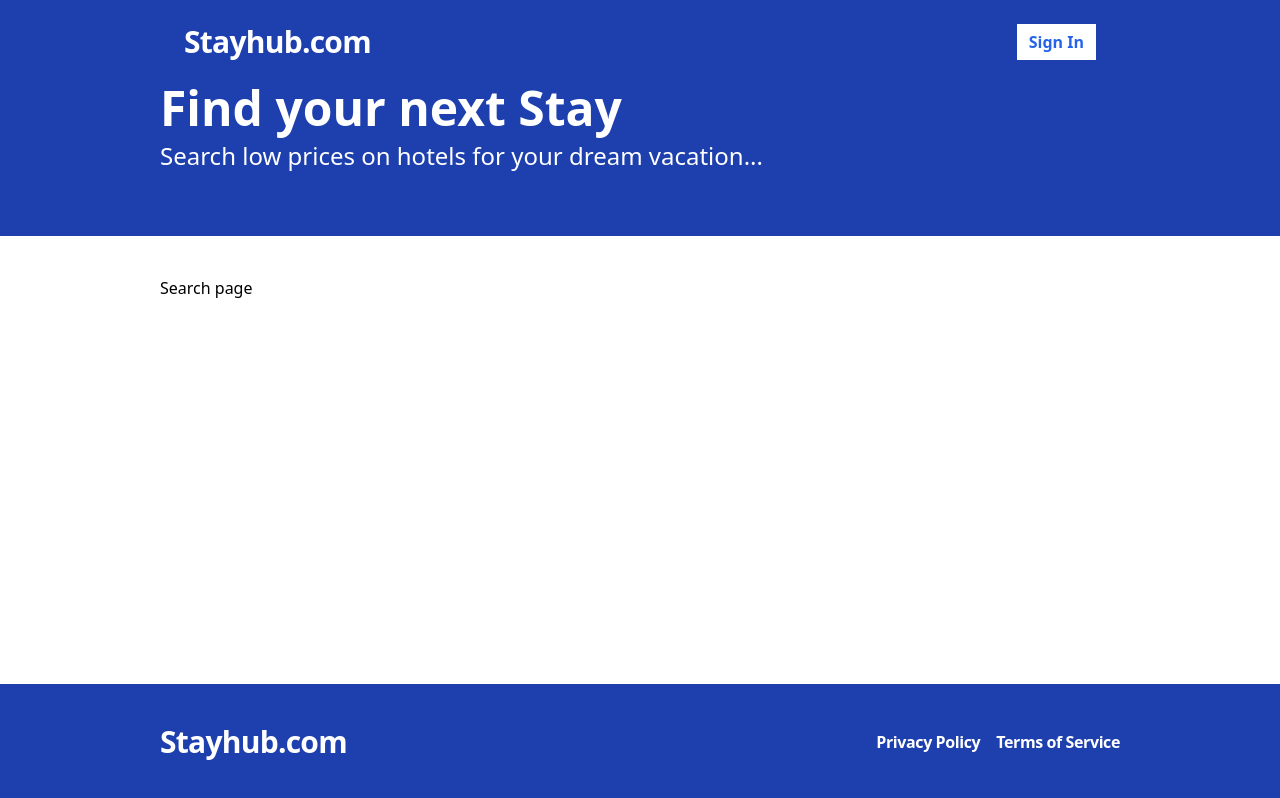
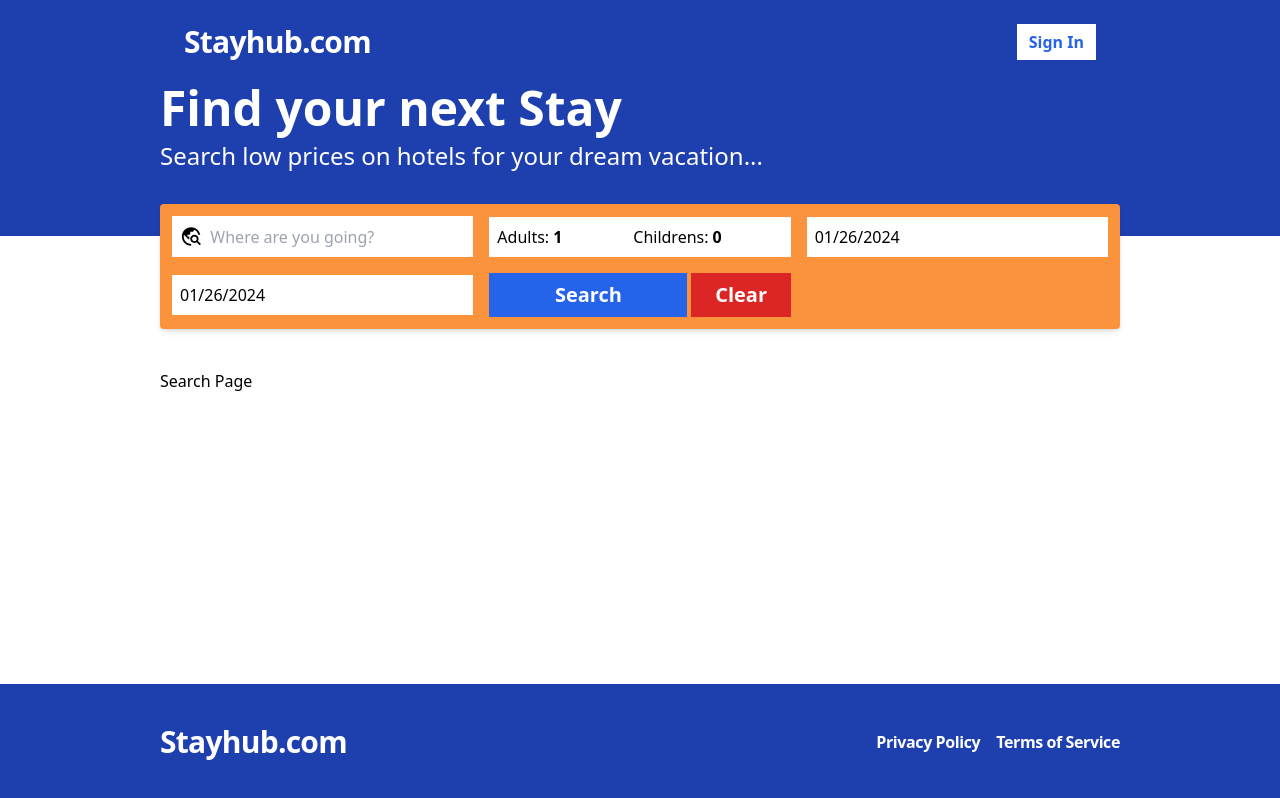
Before and after one commit to kirtiraj22/StayHub, a React (Vite) app in the folder frontend/: page /search in a window 1280 px wide. Built offline with nearby package versions, Linux system fonts and the light colour scheme; no server answers.

Commit message:
frontend: added search bar

```diff
--- a/frontend/package.json
+++ b/frontend/package.json
@@ -11,6 +11,7 @@
   },
   "dependencies": {
     "react": "^18.2.0",
+    "react-datepicker": "^5.0.0",
     "react-dom": "^18.2.0",
     "react-hook-form": "^7.49.2",
     "react-icons": "^5.0.1",
@@ -19,6 +20,7 @@
   },
   "devDependencies": {
     "@types/react": "^18.2.43",
+    "@types/react-datepicker": "^4.19.5",
     "@types/react-dom": "^18.2.17",
     "@typescript-eslint/eslint-plugin": "^6.14.0",
     "@typescript-eslint/parser": "^6.14.0",
--- a/frontend/src/App.tsx
+++ b/frontend/src/App.tsx
@@ -6,6 +6,7 @@
 import { useAppContext } from "./contexts/AppContext";
 import MyHotels from "./pages/MyHotels";
 import EditHotel from "./pages/EditHotel";
+import Search from "./pages/Search";
 function App() {
 	const { isLoggedIn } = useAppContext();
 	return (
@@ -23,7 +24,7 @@
 					path="/search"
 					element={
 						<Layout>
-							<p>Search page</p>
+							<Search />
 						</Layout>
 					}
 				/>
@@ -71,7 +72,6 @@
 						/>
 					</>
 				)}
-
 				<Route path="*" element={<Navigate to="/" />} />
 			</Routes>
 		</BrowserRouter>
--- /dev/null
+++ b/frontend/src/components/SearchBar.tsx
@@ -0,0 +1,119 @@
+import { FormEvent, useState } from "react";
+import { useSearchContext } from "../contexts/SearchContext";
+import { MdTravelExplore } from "react-icons/md";
+import DatePicker from "react-datepicker";
+import "react-datepicker/dist/react-datepicker.css";
+import { useNavigate } from "react-router-dom";
+
+const SearchBar = () => {
+	const search = useSearchContext();
+	const navigate = useNavigate();
+
+	const [destination, setDestination] = useState<string>(search.destination);
+	const [checkIn, setCheckIn] = useState<Date>(search.checkIn);
+	const [checkOut, setCheckOut] = useState<Date>(search.checkOut);
+	const [adultCount, setAdultCount] = useState<number>(search.adultCount);
+	const [childCount, setChildCount] = useState<number>(search.childCount);
+
+	const handleSubmit = (event: FormEvent) => {
+		event.preventDefault();
+		search.saveSearchValues(
+			destination,
+			checkIn,
+			checkOut,
+			adultCount,
+			childCount
+		);
+		navigate("/search");
+	};
+
+	const minDate = new Date();
+	const maxDate = new Date();
+	// max date should be 1 year from the current date
+	maxDate.setFullYear(maxDate.getFullYear() + 1);
+	return (
+		<form
+			onSubmit={handleSubmit}
+			className="-mt-8 p-3 bg-orange-400 rounded shadow-md grid grid-cols-2 lg:grid-cols-3 2xl:grid-cols-5 items-center gap-4"
+		>
+			<div className="flex flex-row items-center flex-1 bg-white p-2">
+				<MdTravelExplore size={25} className="mr-2" />
+				<input
+					placeholder="Where are you going?"
+					className="text-md w-full focus: outline-none"
+					value={destination}
+					onChange={(event) => setDestination(event?.target.value)}
+				/>
+			</div>
+
+			<div className="flex bg-white px-2 py-1 gap-2">
+				<label className="items-center flex">
+					Adults:{" "}
+					<input
+						className="w-full p-1 focus:outline-none font-bold"
+						type="number"
+						min={1}
+						max={20}
+						value={adultCount}
+						onChange={(event) =>
+							setAdultCount(parseInt(event.target.value))
+						}
+					/>
+				</label>
+				<label className="items-center flex">
+					Childrens:{" "}
+					<input
+						className="w-full p-1 focus:outline-none font-bold"
+						type="number"
+						min={0}
+						max={20}
+						value={childCount}
+						onChange={(event) =>
+							setChildCount(parseInt(event.target.value))
+						}
+					/>
+				</label>
+			</div>
+
+			<div>
+				<DatePicker
+					selected={checkIn}
+					onChange={(date) => setCheckIn(date as Date)}
+					selectsStart
+					startDate={checkIn}
+					endDate={checkOut}
+					minDate={minDate}
+					maxDate={maxDate}
+					placeholderText="Check-in Date"
+					className="min-w-full bg-white p-2 focus:outline:none"
+					wrapperClassName="min-w-full"
+				/>
+			</div>
+			<div>
+				<DatePicker
+					selected={checkOut}
+					onChange={(date) => setCheckOut(date as Date)}
+					selectsStart
+					startDate={checkIn}
+					endDate={checkOut}
+					minDate={minDate}
+					maxDate={maxDate}
+					placeholderText="Check-out Date"
+					className="min-w-full bg-white p-2 focus:outline:none"
+					wrapperClassName="min-w-full"
+				/>
+			</div>
+
+			<div className="flex gap-1">
+				<button className="w-2/3 bg-blue-600 text-white h-full p-2 font-bold text-xl hover:bg-blue-500">
+					Search
+				</button>
+				<button className="w-1/3 bg-red-600 text-white h-full p-2 font-bold text-xl hover:bg-red-500">
+					Clear
+				</button>
+			</div>
+		</form>
+	);
+};
+
+export default SearchBar;
--- a/frontend/src/layout/Layout.tsx
+++ b/frontend/src/layout/Layout.tsx
@@ -1,6 +1,7 @@
 import Header from "../components/Header";
 import Hero from "../components/Hero";
 import Footer from "../components/Footer";
+import SearchBar from "../components/SearchBar";
 
 interface Props {
 	children: React.ReactNode;
@@ -11,6 +12,9 @@
 		<div className="flex flex-col min-h-screen">
 			<Header />
 			<Hero />
+			<div className="container mx-auto">
+				<SearchBar />
+			</div>
 			<div className="container mx-auto py-10 flex-1">{children}</div>
 			<Footer />
 		</div>
--- /dev/null
+++ b/frontend/src/pages/Search.tsx
@@ -0,0 +1,10 @@
+import { useSearchContext } from "../contexts/SearchContext";
+
+const Search = () => {
+	const search = useSearchContext();
+	console.log(search);
+
+	return <>Search Page</>;
+};
+
+export default Search;
```
Also changed, not shown: 1 other file (tests, documents, lock files or other folders).
